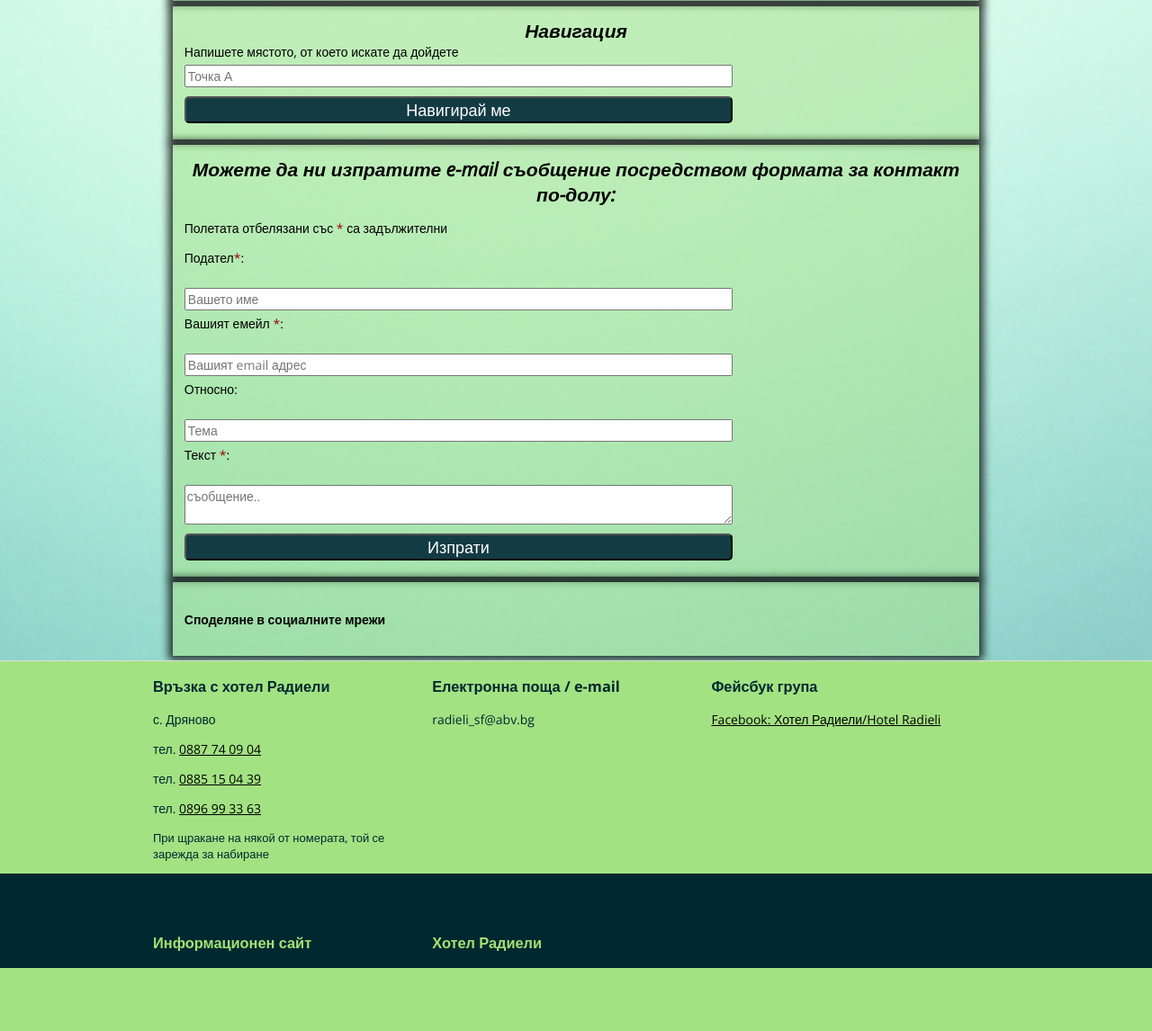
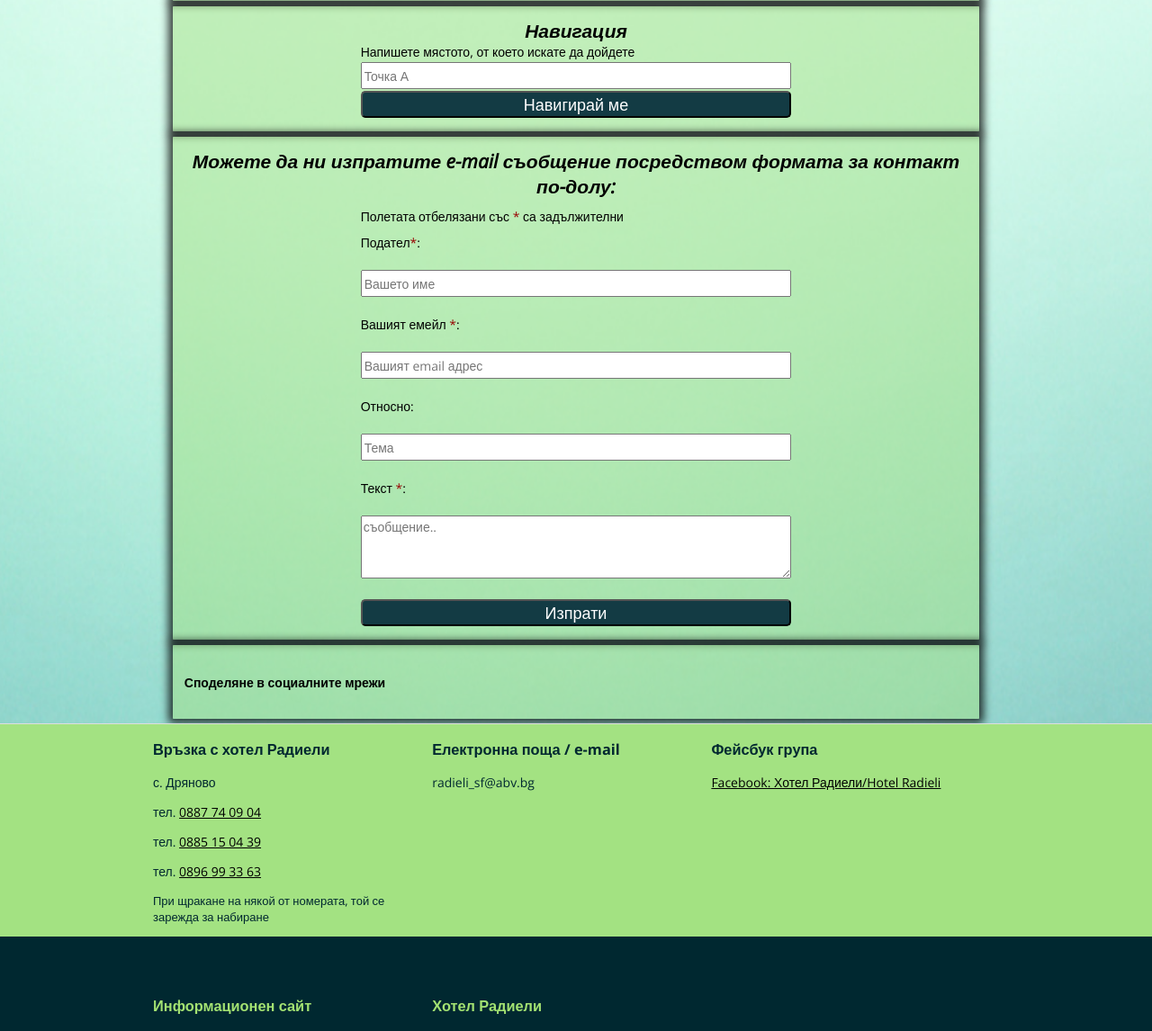
Before and after one commit to Tsvetan-Georgiev/MyWebProjects, a PHP site: page /contact.php in a window 1280 px wide. Shown: the part 767-1913 px from the top of the page at 90% size. Before the commit the page ends 1843 px from the top, so only its background shows below. Run offline with PHP 8.4, Linux system fonts and the light colour scheme; style sheets or scripts are compiled from the project's sources; some libraries are stand-ins or nearby versions.

Commit message:
Center forms.

```diff
--- a/style/myStyle.less
+++ b/style/myStyle.less
@@ -346,11 +346,27 @@ body{
 				}
 			}
 			article.upspacenew{
+				p{
+					width: 55%;
+					margin: 10px auto;
+				}
 				form{
 					label{
 						display: block;
-						width: 100%;
+						width: 55%;
 						margin: 0 auto;
+					}
+					input{
+						display: block;
+						width: 55%;
+						height: 30px;
+						margin: 2px auto;
+					}
+					textarea{
+						display: block;
+						width: 55%;
+						height: 70px;
+						margin: 2px auto;
 					}
 				}
 			}
```
